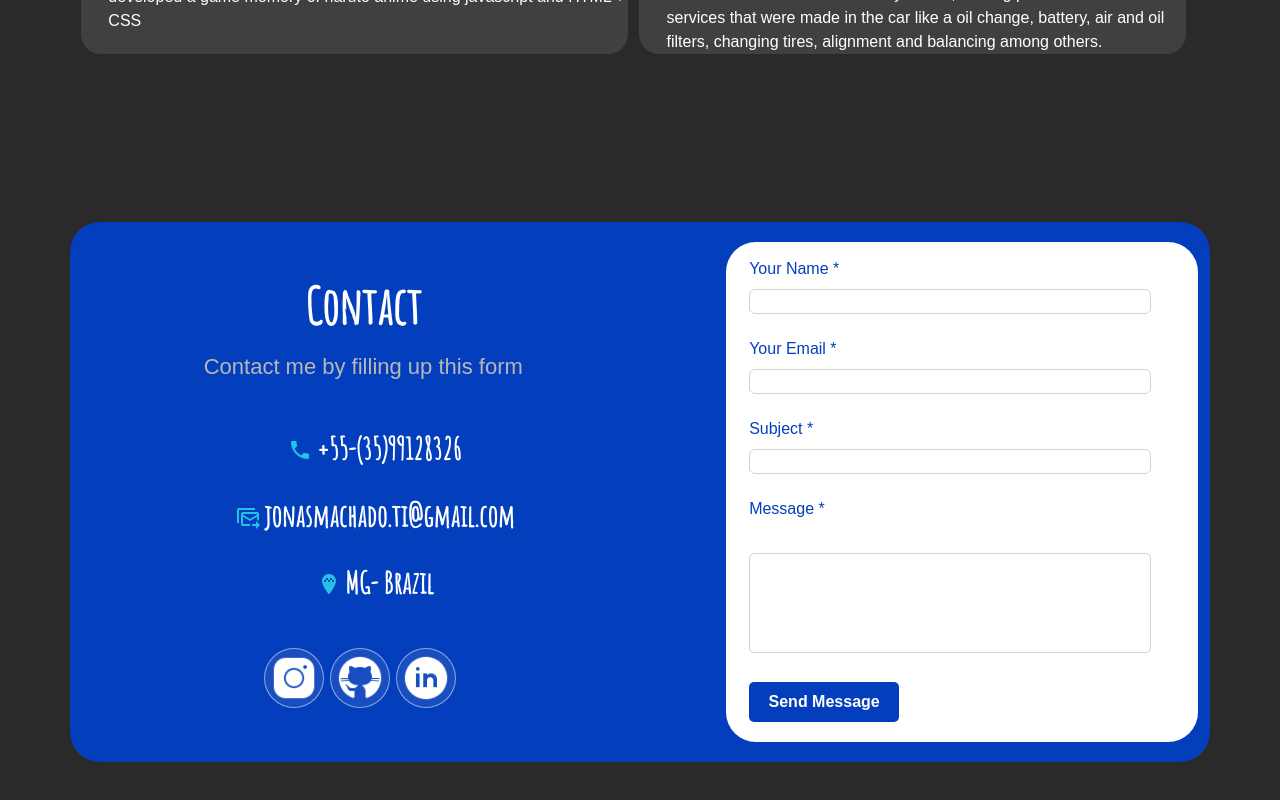
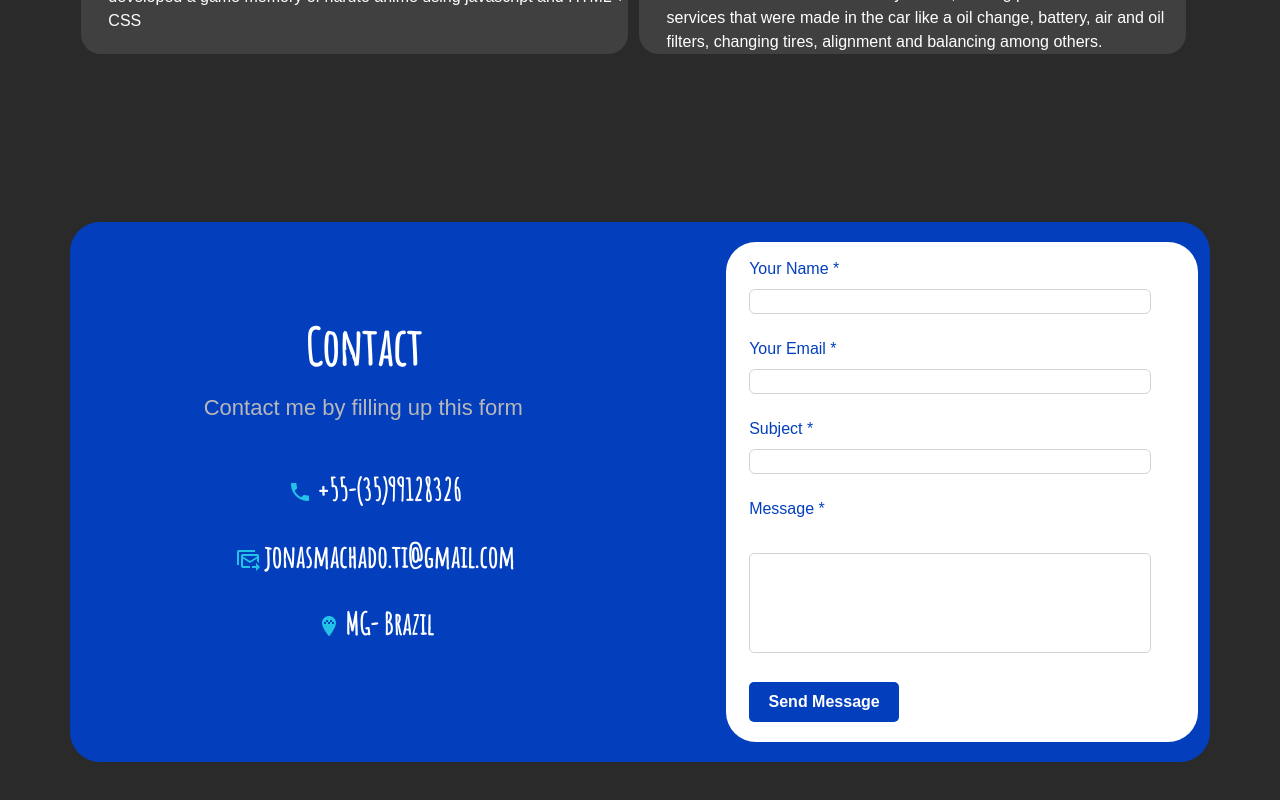
Before and after one commit to jonasmachados/portfolio, a React (Create React App) app: page / in a window 1280 px wide. Shown: the part 4525-5325 px from the top of the page. Built offline with nearby package versions, Linux system fonts and the light colour scheme; a web font is replaced by a local one.

Commit message:
Fix Icon Social Media In Footer

```diff
--- a/src/components/Contact/Contact.js
+++ b/src/components/Contact/Contact.js
@@ -1,10 +1,7 @@
 import React, { useState } from "react";
 import request from "../Utils/request";
 import "./Contact.css";
-import { Col, Container, Row, Tab, Nav } from "react-bootstrap";
-import navIcon1 from "../../assets/img/nav-icon1.png";
-import navIcon3 from "../../assets/img/nav-icon3.png";
-import iconGithub from "../../assets/img/iconGithub.png";
+import { Col, Container, Row } from "react-bootstrap";
 import iconPhone from "../../assets/img/phone.png";
 import iconMail from "../../assets/img/email.png";
 import iconLocal from "../../assets/img/maps.png";
@@ -54,19 +51,6 @@ const Contact = () => {
                 <a href="#">
                   <img src={iconLocal} alt="Local" />
                   MG- Brazil
-                </a>
-              </div>
-            </Row>
-            <Row>
-              <div className="social-icon">
-                <a href="https://www.instagram.com/jonasmachado01/" target="_blank">
-                  <img src={navIcon1} alt="Icon" />
-                </a>
-                <a href="https://github.com/jonasmachados/" target="_blank">
-                  <img src={iconGithub} alt="Icon" />
-                </a>
-                <a href="https://www.linkedin.com/in/jonas-machados/" target="_blank">
-                  <img src={navIcon3} alt="Icon" />
                 </a>
               </div>
             </Row>
--- a/src/components/Footer/Footer.css
+++ b/src/components/Footer/Footer.css
@@ -1,32 +1,33 @@
 .footer {
-    padding: 0 0 0 0;
+  bottom: 0;
+  width: 100%;
   background: var(--primary-color);
   background-position: center center;
   background-size: cover;
   background-repeat: no-repeat;
-    opacity: 0.8;
+  opacity: 1;
+  height: 1%;
 }
 
 .footer img {
-    width: 40%;
+  width: 25%;
 }
 .footer p {
-    margin-left: 1%;
   font-weight: 400;
   font-size: 14px;
-    color: #B8B8B8;
+  color: #fff;
   letter-spacing: 0.5px;
-    margin-top: 20px;
+  margin-top: 2px;
 }
 
 .social-icon {
   display: inline-block;
-    margin-top: 10%;
-
+  margin-top: 5%;
+  margin-right: 6%;
 }
 .social-icon a {
-    width: 60px;
-    height: 60px;
+  width: 50px;
+  height: 50px;
   background: rgba(217, 217, 217, 0.1);
   display: inline-flex;
   border-radius: 50%;
@@ -38,8 +39,8 @@
 }
 .social-icon a::before {
   content: "";
-    width: 60px;
-    height: 60px;
+  width: 50px;
+  height: 50px;
   position: absolute;
   background-color: #ffffff;
   border-radius: 50%;
@@ -49,11 +50,39 @@
 .social-icon a:hover::before {
   transform: scale(1);
 }
-.social-icon a img {
-	width: 80%;
-	z-index: 1;
+.social-icon a i {
   transition: 0.3s ease-in-out;
+  color: #fff;
+  display: flex;
+  align-items: center;
+  justify-content: center;
+  font-size: 35px;
 }
-.social-icon a:hover img {
-	filter: brightness(0) saturate(100%) invert(0%) sepia(7%) saturate(98%) hue-rotate(346deg) brightness(95%) contrast(86%);
+.social-icon a:hover i {
+  filter: brightness(0) saturate(100%) invert(0%) sepia(7%) saturate(98%)
+    hue-rotate(346deg) brightness(95%) contrast(86%);
 }
+
+@media (max-width: 890px) {
+  .footer .img-logo img {
+    width: 40%;
+  }
+  .social-icon a {
+    margin-right: 10px;
+  }
+}
+
+@media (max-width: 580px) {
+  .img-logo {
+    display: flex;
+    align-items: center;
+    justify-content: center;
+    margin-left: 5%;
+  }
+  .footer .img-logo img {
+    margin-right: 6%;
+  }
+  .social-icon {
+    margin-right: 0;
+  }
+}
--- a/src/components/Footer/Footer.js
+++ b/src/components/Footer/Footer.js
@@ -1,30 +1,31 @@
 import { Container, Row, Col } from "react-bootstrap";
 
 import logo from "../../assets/img/logo.png";
-import navIcon1 from "../../assets/img/nav-icon1.png";
-import navIcon2 from  "../../assets/img/iconGithub.png";
-import navIcon3 from "../../assets/img/nav-icon3.png";
 import "./Footer.css";
+
+import { FaLinkedinIn } from 'react-icons/fa';
+import { AiFillInstagram, AiFillGithub } from 'react-icons/ai';
 
 const Footer = () => {
   return (
     <footer className="footer">
       <Container>
         <Row className="align-items-center">
-
           <Col size={12} sm={6}>
-            <img src={logo} alt="Logo" />
+            <div className="img-logo">
+              <img src={logo} alt="Logo" />
+            </div>
           </Col>
           <Col size={12} sm={6} className="text-center text-sm-end">
             <div className="social-icon">
-              <a href="https://www.instagram.com/jonasmachado01/" target="_blank">
-                <img src={navIcon1} alt="Icon" />
+              <a href="https://github.com/jonasmachados">
+                <i><AiFillGithub /></i>
               </a>
-              <a href="https://github.com/jonasmachados/" target="_blank">
-                <img src={navIcon2} alt="Icon" />
+              <a href="https://www.linkedin.com/in/jonas-machados/">
+                <i><FaLinkedinIn /></i>
               </a>
-              <a href="https://www.linkedin.com/in/jonas-machados/" target="_blank">
-                <img src={navIcon3} alt="Icon" />
+              <a href="https://www.instagram.com/jonasmachado01/">
+                <i> <AiFillInstagram /></i>
               </a>
             </div>
             <p>Copyright 2022. All Rights Reserved</p>
```
Also changed, not shown: src/components/Contact/Contact.css (+0 -9 lines), 1 other file (tests, documents, lock files or other folders). Lines whose indentation alone changed are shown as unchanged.
